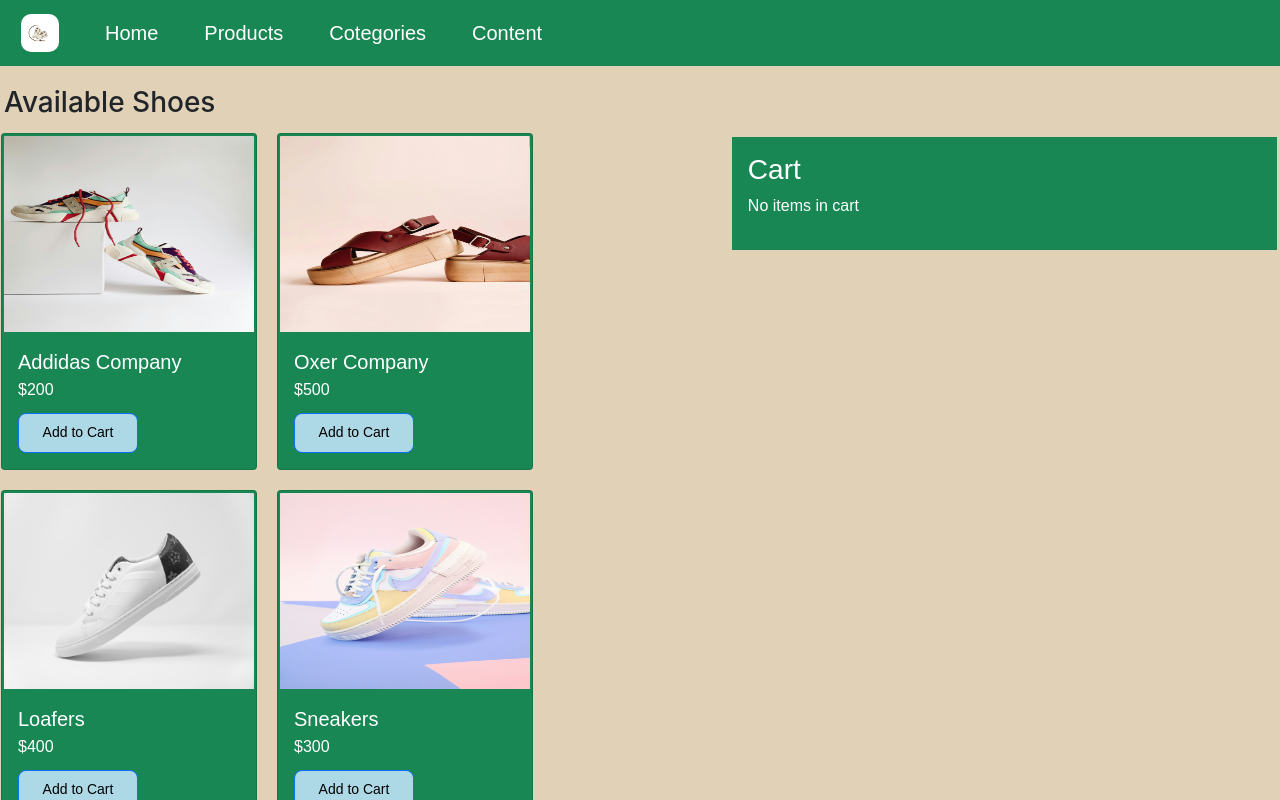
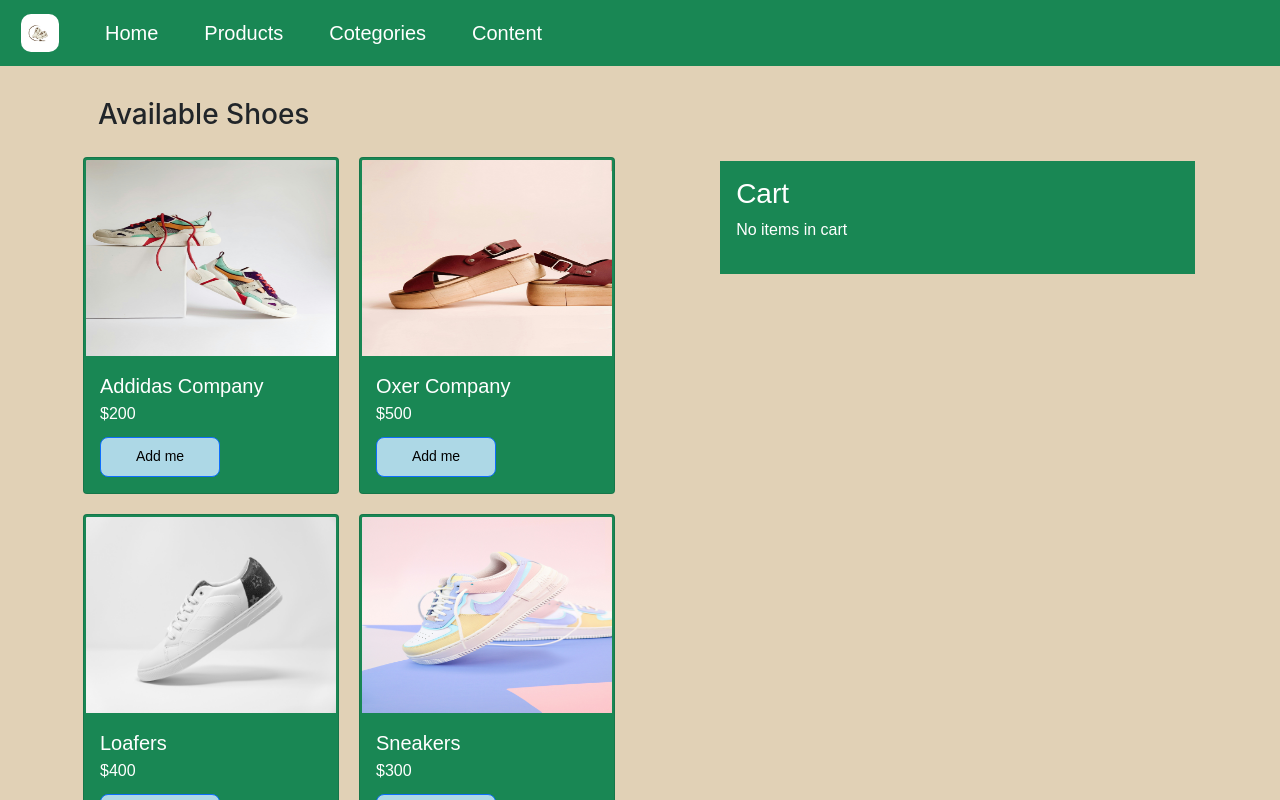
Before and after one commit to Hussain-0408/online-shoes-store, a React (Create React App) app: page / in a window 1280 px wide. Built offline with nearby package versions, Linux system fonts and the light colour scheme.

Commit message:
add disabled functionality

```diff
--- a/src/components/ShoesContainer.js
+++ b/src/components/ShoesContainer.js
@@ -18,6 +18,7 @@ function ShoesContainer() {
   ];
 
   const [cart, setCart] = useState([]);
+  const [disabled, setDisabled] = useState(false);
 
   const increaseQty = (item) => {
 
@@ -47,9 +48,11 @@ function ShoesContainer() {
 
     if (existing) {
       setCart(cart.map((product) => product.name === items.name ? { ...product, quantity: product.quantity + 1 } : product));
+      setDisabled(true)
     }
     else {
       setCart([...cart, { ...items, quantity: 1 }]);
+      setDisabled(false)
     }
 
   }
@@ -59,13 +62,13 @@ function ShoesContainer() {
 
 
   return (
-    <div className="root-container mt-0 w-100 h-100 ">
+    <div className="root-container container  mt-0 w-100 h-100 ">
       <div className="child-container mt-0 w-100 h-100 d-flex flex-column">
         <div className="shoes-heading">
-          <h2 className="mt-3  fs-3 font-serif p-1">Available Shoes</h2>
+          <h2 className="mt-3  fs-3 font-serif p-3">Available Shoes</h2>
         </div>
 
-        <div className=' informaiton-container '>
+        <div className=' informaiton-container  '>
           <div className='information-childcontainer'>
             <div className='shoes-card'>
               {cardsData.map((card, index) => (
@@ -74,15 +77,15 @@ function ShoesContainer() {
                   <div className="card-body ">
                     <h5 className="card-title">{card.name}</h5>
                     <p className="card-text"> ${card.price}</p>
-                    {!cart.find((p) => p.name === card.name) && (
+
                       <button
                         onClick={() => handlechange(card)}
                         type="button"
-                        className="btn btn-primary btn-sm me-2 add-button"
+                        className="btn btn-primary  btn-sm me-2 add-button"
                       >
-                        Add to Cart
+                        {disabled ? "Add to Cat" : "Add me"}
                       </button>
-                    )}
+
                   </div>
                 </div>
               ))}
```
